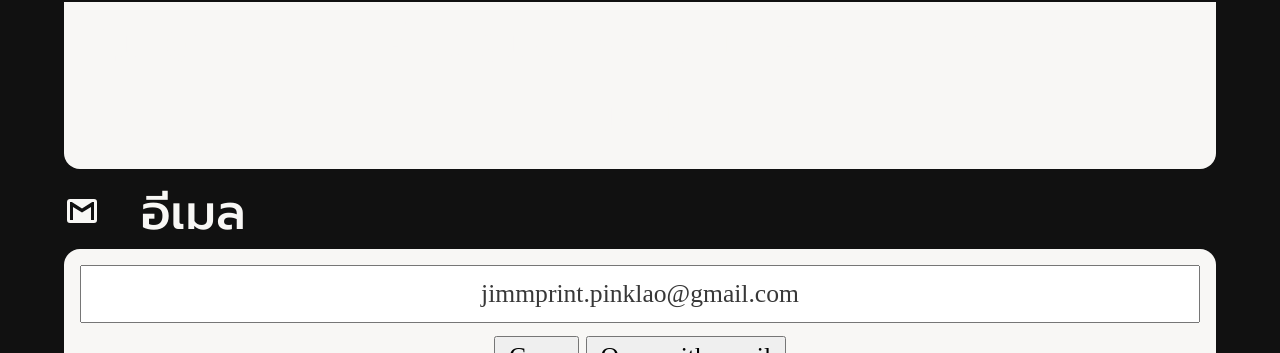
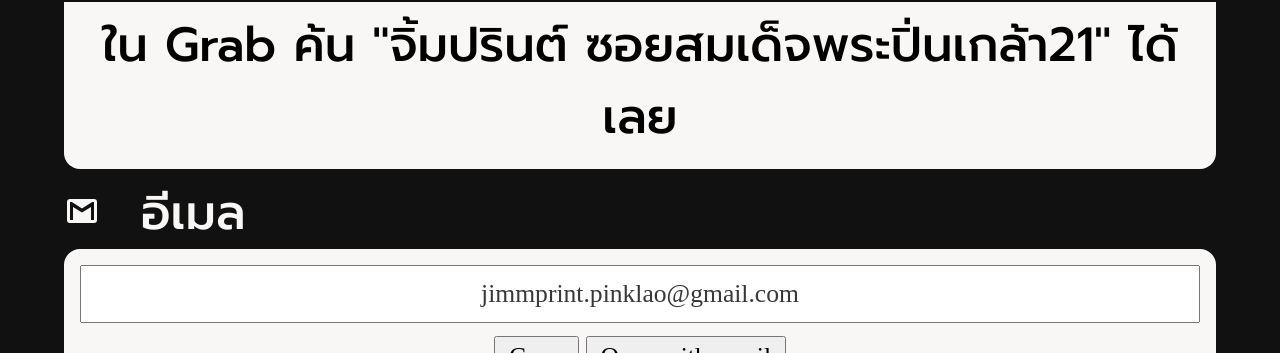
Before and after one commit to quitapanti/jp, a plain HTML site: page contact.html in a window 1280 px wide. Shown: the part 798-1151 px from the top of the page. Drawn offline with Linux system fonts and the light colour scheme; a web font is replaced by a local one.

Commit message:
change grab color again

```diff
--- a/contact.html
+++ b/contact.html
@@ -101,7 +101,7 @@
             </div>
             <h2 style="color: red">ระวังหลง หน้าร้านอยู่ฝั่งซอย 21</h2>
             <br>
-            <h2>ใน Grab ค้น "จิ้มปรินต์ ซอยสมเด็จพระปิ่นเกล้า21" ได้เลย</h2>
+            <h2 style="color: black">ใน Grab ค้น "จิ้มปรินต์ ซอยสมเด็จพระปิ่นเกล้า21" ได้เลย</h2>
           </div>
         </div>
         <div class="breaker">
```
